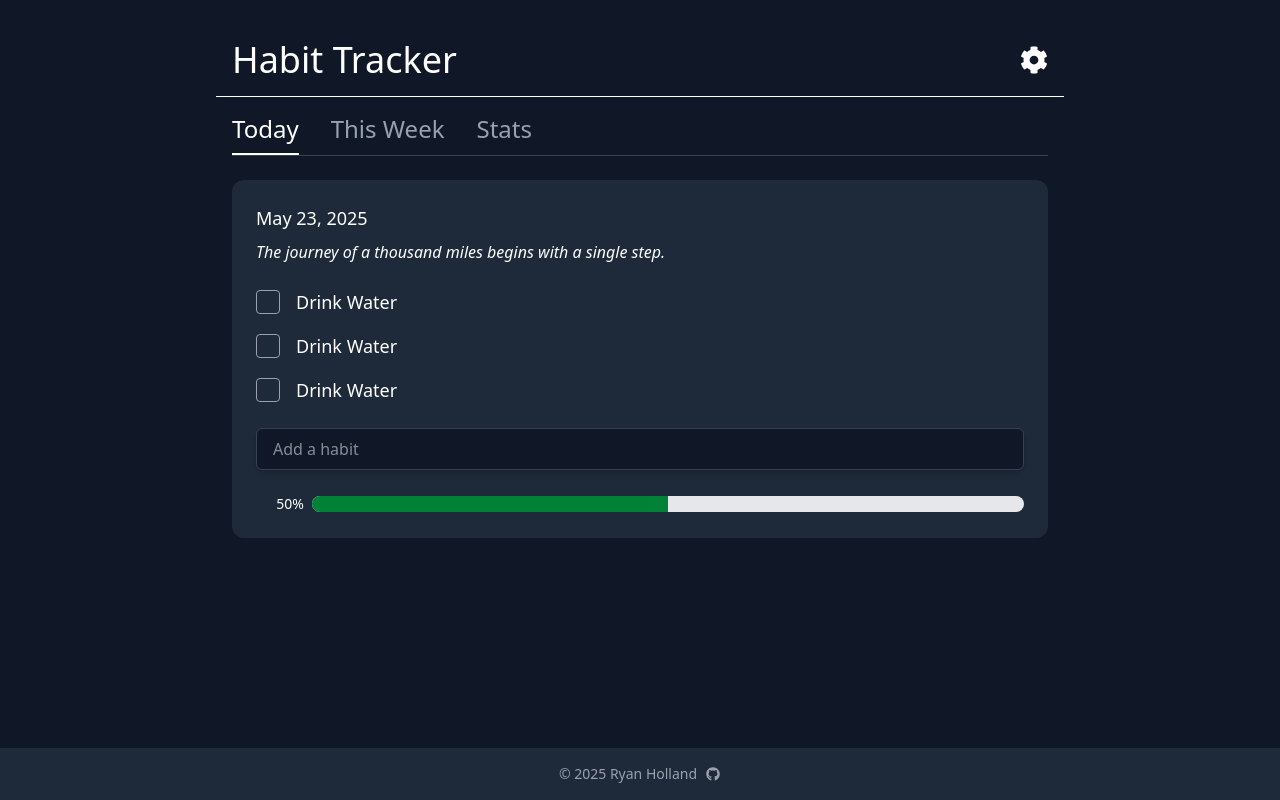
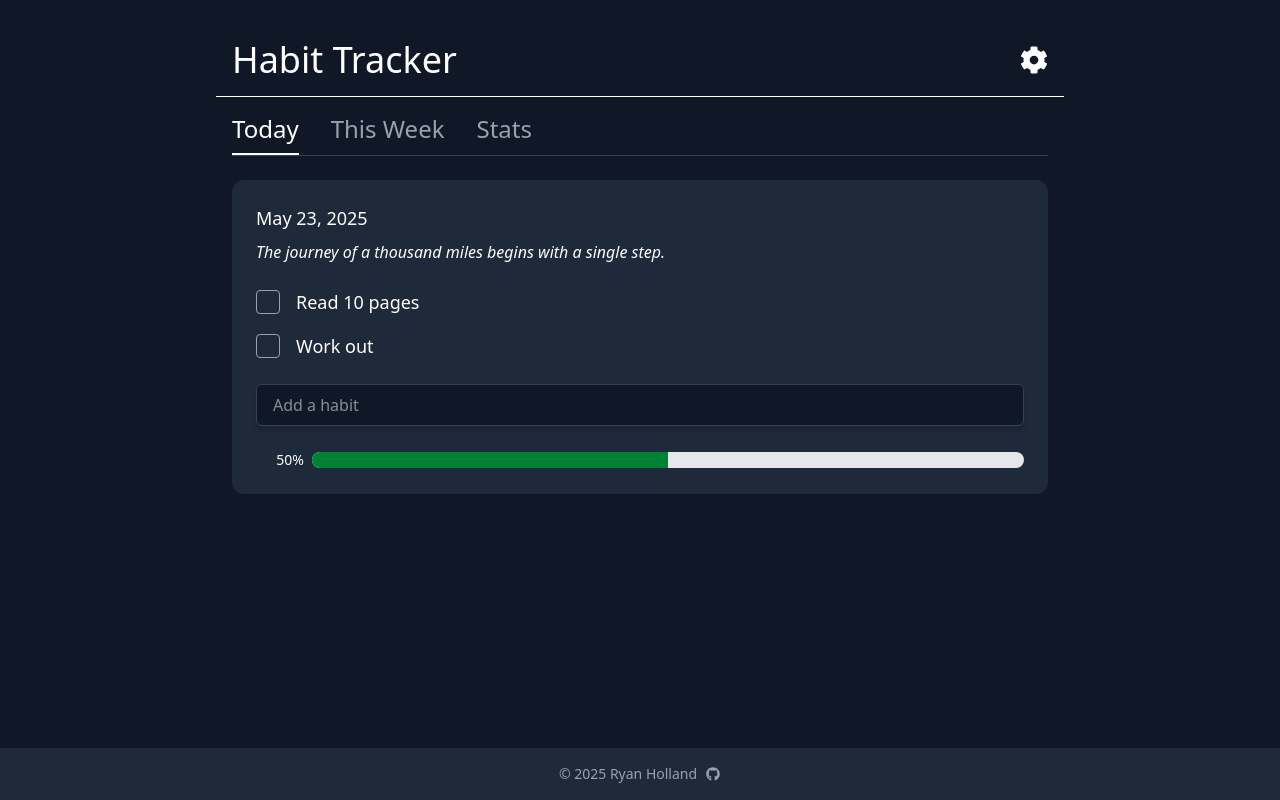
Before and after one commit to ryangholland/habit-tracker, a React (Vite) app: page / in a window 1280 px wide. Built offline with nearby package versions, Linux system fonts and the light colour scheme.

Commit message:
feat: HabitList dynamically displays HabitItems for each habit

```diff
--- a/src/App.jsx
+++ b/src/App.jsx
@@ -8,7 +8,9 @@ import ThisWeek from "./pages/ThisWeek";
 import Layout from "./layouts/Layout";
 
 function App() {
-  const [habits, setHabits] = useLocalStorage("habits", [
+  // const [habits, setHabits] = useLocalStorage("habits", []);
+
+  const habits = [
     {
       id: "uuid",
       name: "Read 10 pages",
@@ -27,8 +29,7 @@ function App() {
         "2025-05-25": false,
       },
     },
-  ]);
-
+  ];
   const router = createBrowserRouter([
     {
       path: "/",
@@ -36,7 +37,7 @@ function App() {
       children: [
         {
           path: "/",
-          element: <Today habits={habits} setHabits={setHabits} />,
+          element: <Today habits={habits} />,
         },
         {
           path: "/this-week",
--- a/src/components/HabitList.jsx
+++ b/src/components/HabitList.jsx
@@ -1,11 +1,11 @@
 import HabitItem from "./HabitItem";
 
-function HabitList() {
+function HabitList({ habits }) {
   return (
     <div className="py-4 flex flex-col gap-4">
-      <HabitItem habitName="Drink Water" />
-      <HabitItem habitName="Drink Water" />
-      <HabitItem habitName="Drink Water" />
+      {habits.map((habit) => (
+        <HabitItem key={habit.id} habitName={habit.name} />
+      ))}
     </div>
   );
 }
--- a/src/pages/Today.jsx
+++ b/src/pages/Today.jsx
@@ -2,14 +2,14 @@ import HabitList from "../components/HabitList";
 import AddHabitForm from "../components/AddHabitForm";
 import ProgressBar from "../components/ProgressBar";
 
-function Today() {
+function Today({ habits, setHabits }) {
   return (
     <>
       <h2 className="text-lg">May 23, 2025</h2>
       <p className="italic">
         The journey of a thousand miles begins with a single step.
       </p>
-      <HabitList />
+      <HabitList habits={habits} />
       <AddHabitForm />
       <ProgressBar progress={50} />
     </>
```
